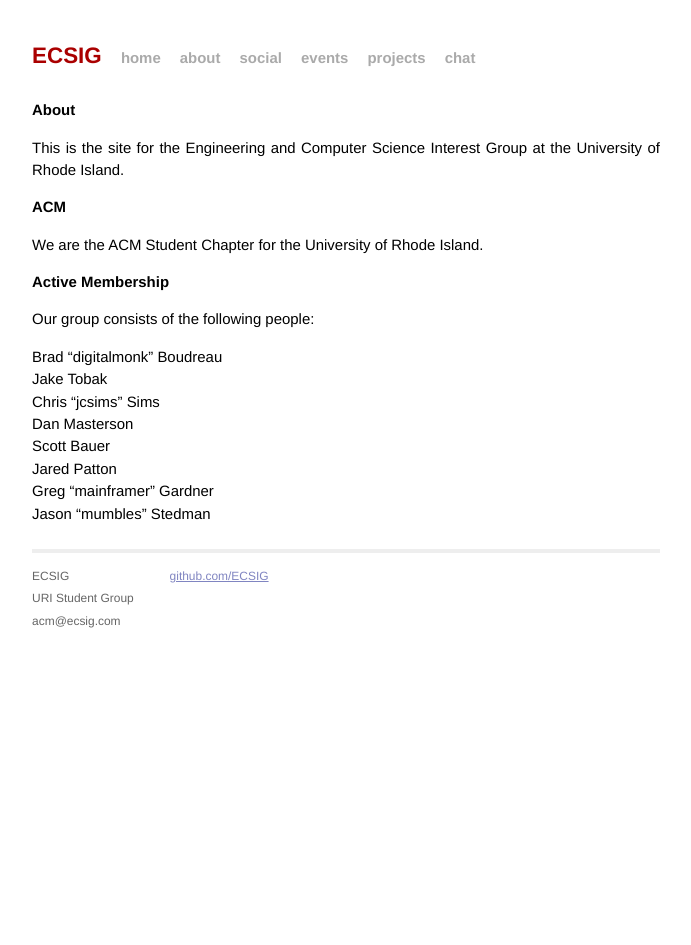
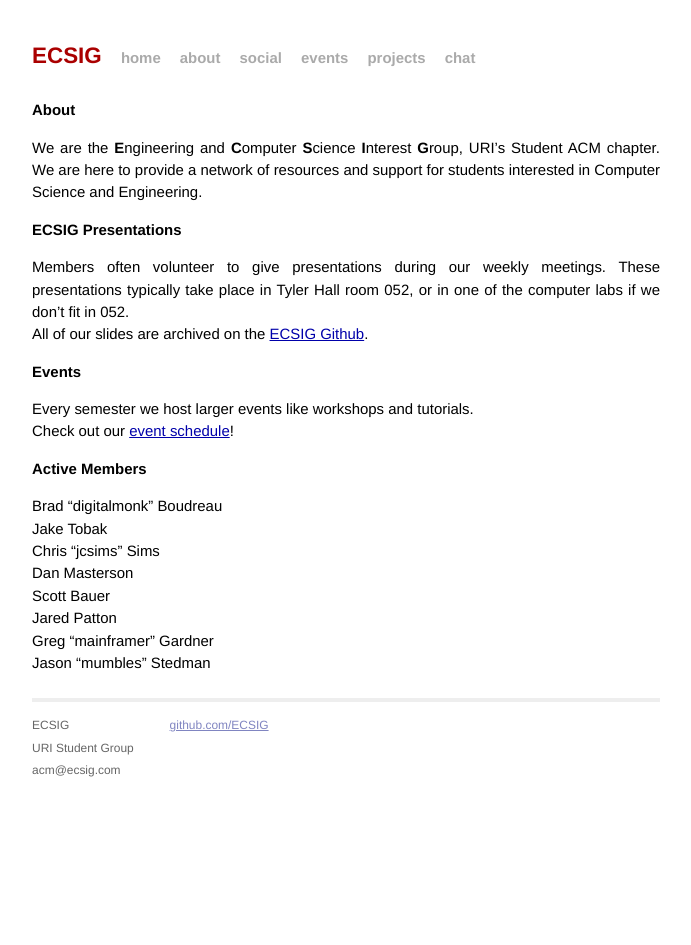
Before and after one commit to ECSIG/ecsig.com, a Jekyll site: the page built from about/index.markdown, in a window 1280 px wide. Shown: the whole page, without its empty margins (294-985 px from the left). Built offline with Jekyll 4.4.1, drawn with Linux system fonts in a browser that asks for light colours; Markdown is read by kramdown in place of the engine named in the settings.

Commit message:
Reworded text.

```diff
--- a/about/index.markdown
+++ b/about/index.markdown
@@ -4,13 +4,20 @@ title: About
 ---
 
 #About
-This is the site for the Engineering and Computer Science Interest Group at the University of Rhode Island.
+We are the **E**ngineering and **C**omputer **S**cience **I**nterest **G**roup,  URI's Student ACM chapter.  We are here to provide a network of resources and support for students interested in Computer Science and Engineering.
 
-##ACM
-We are the ACM Student Chapter for the University of Rhode Island.
+#ECSIG Presentations
+Members often volunteer to give presentations during our weekly
+meetings.  These presentations typically take place in Tyler Hall room
+052, or in one of the computer labs if we don't fit in 052.
+All of our slides are archived on the [ECSIG Github][github].
 
-##Active Membership
-Our group consists of the following people:
+#Events
+Every semester we host larger events like workshops and tutorials.
+Check out our [event schedule][events]!
+
+
+#Active Members
 
 Brad "digitalmonk" Boudreau
 Jake Tobak
@@ -20,3 +27,6 @@ Scott Bauer
 Jared Patton
 Greg "mainframer" Gardner
 Jason "mumbles" Stedman
+
+[events]:http://ecsig.com/events
+[github]:https://github.com/ECSIG/presentations
```
Also changed, not shown: events/index.markdown (+1 -12 lines).
